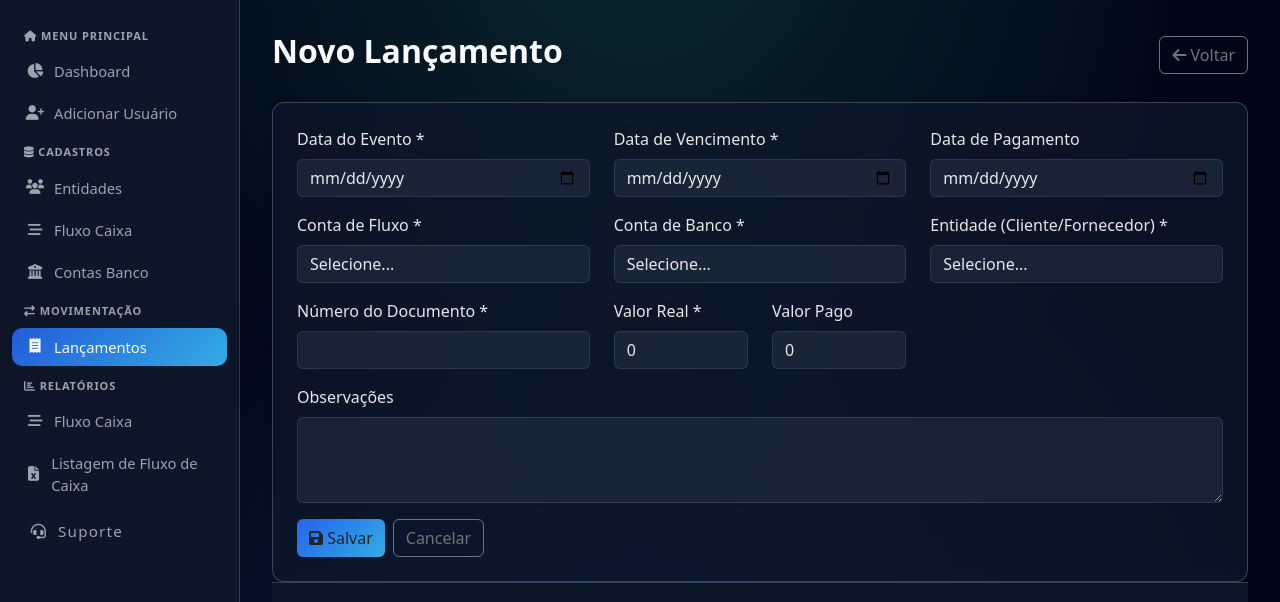
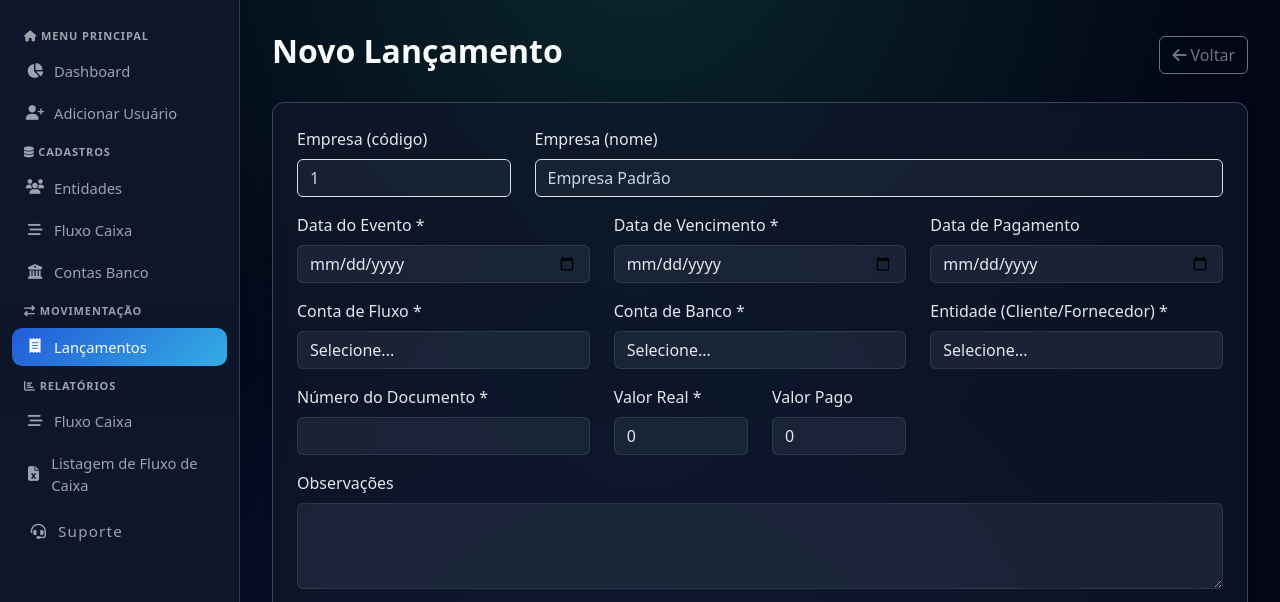
Before and after one commit to WagnerLiveSun/livesun-gestorfinanceiro, a Flask app: page /lancamentos/novo in a window 1280 px wide. Shown: the part 71-673 px from the top of the page. Run offline with Flask 3, Linux system fonts and the light colour scheme; a user stored in the database is signed in; data that the repository does not hold is empty; parts of the project's set-up code (start-up, migrations or seed data) failed here and were passed over.

Commit message:
UI: show empresa info in forms + Fix: set empresa_id when creating Lancamento

```diff
--- a/src/routes/lancamentos.py
+++ b/src/routes/lancamentos.py
@@ -1,5 +1,5 @@
 from flask import Blueprint, render_template, request, redirect, url_for, flash
-from flask_login import login_required
+from flask_login import login_required, current_user
 from src.models import db, Lancamento, Entidade, FluxoContaModel, ContaBanco
 from datetime import datetime, date
 from src.services.fluxo_consolidado import consolidar_fluxo_caixa
@@ -46,6 +46,7 @@ def criar():
     if request.method == 'POST':
         try:
             lancamento = Lancamento(
+                empresa_id=current_user.empresa_id,
                 data_evento=datetime.strptime(request.form.get('data_evento'), '%Y-%m-%d').date(),
                 data_vencimento=datetime.strptime(request.form.get('data_vencimento'), '%Y-%m-%d').date(),
                 data_pagamento=None,
--- a/src/templates/lancamentos/form.html
+++ b/src/templates/lancamentos/form.html
@@ -14,6 +14,18 @@
 
 <div class="ls-card p-4">
     <form method="POST">
+        <!-- Empresa (informativo) -->
+        <div class="row mb-3">
+            <div class="col-md-3">
+                <label class="form-label">Empresa (código)</label>
+                <input type="text" class="form-control" value="{{ current_user.empresa_id }}" disabled style="background-color: rgba(30, 41, 59, 0.6); color: #cbd5e1;">
+            </div>
+            <div class="col-md-9">
+                <label class="form-label">Empresa (nome)</label>
+                <input type="text" class="form-control" value="{{ current_user.empresa.nome if current_user.empresa else '' }}" disabled style="background-color: rgba(30, 41, 59, 0.6); color: #cbd5e1;">
+            </div>
+            <input type="hidden" name="empresa_id" value="{{ current_user.empresa_id }}">
+        </div>
         <div class="row">
             <div class="col-md-4 mb-3">
                 <label class="form-label">Data do Evento *</label>
```
Also changed, not shown: src/templates/entidades/form.html (+12 -0 lines).
